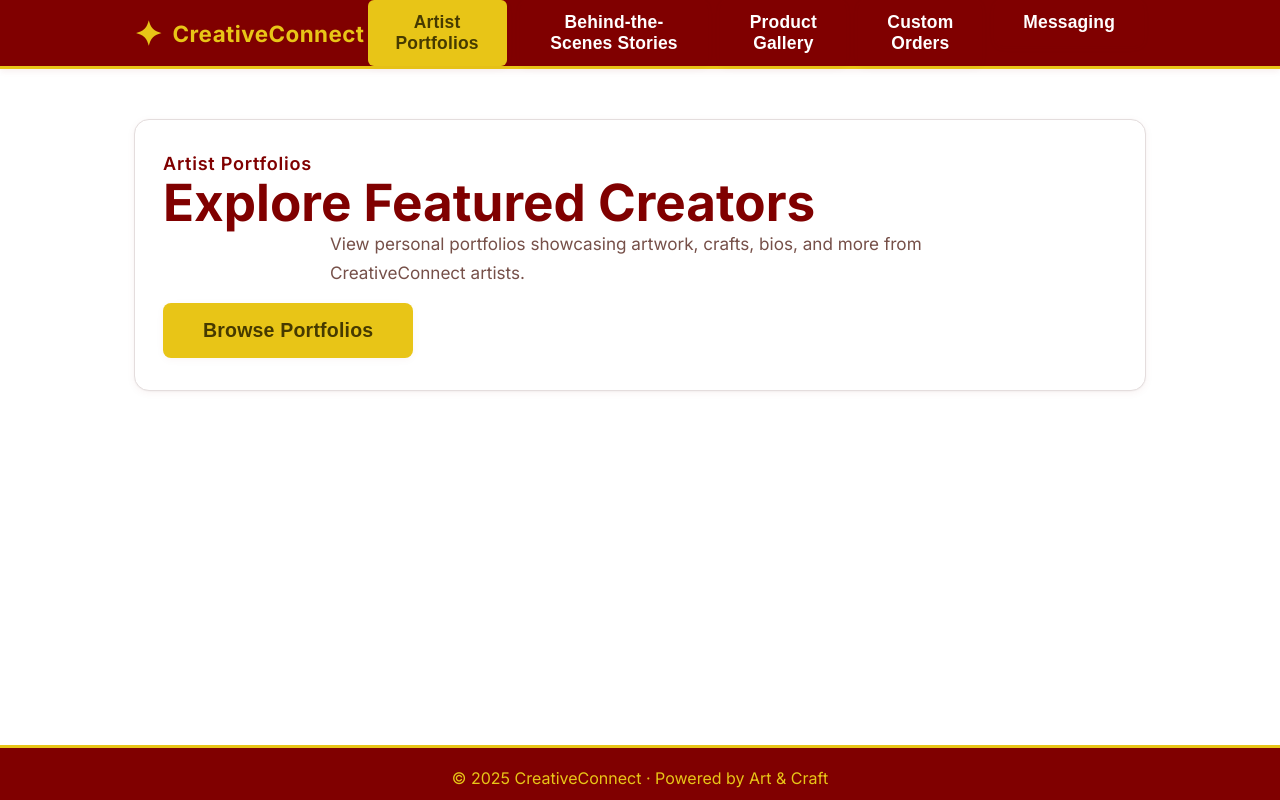
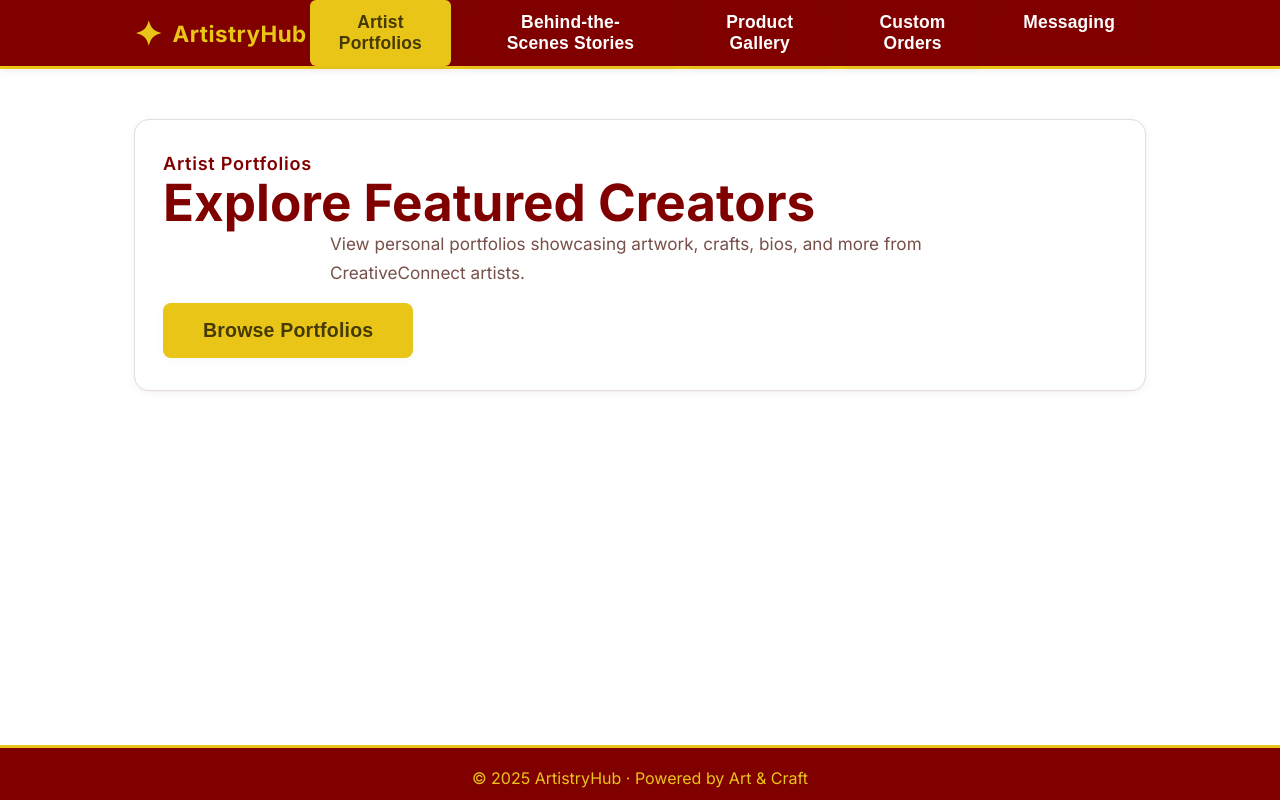
Before and after one commit to Workflow-Manager-admin/creativeconnect-26358-69501df3, a React (Create React App) app in the folder creativeconnect_frontend/: page / in a window 1280 px wide. Built offline with nearby package versions, Linux system fonts and the light colour scheme; the HTML template or start-up script is replaced by a standard one.

Commit message:
Auto-commit: Changes as of 2025-05-30T06:58:57.988467+00:00

```diff
--- a/creativeconnect_frontend/src/App.js
+++ b/creativeconnect_frontend/src/App.js
@@ -98,7 +98,7 @@ function App() {
       <header className="header" style={{ position: 'sticky', top: 0, zIndex: 110 }}>
         <div className="container flex justify-between align-center" style={{ minHeight: 62 }}>
           <div className="logo">
-            <span className="logo-symbol" aria-label="CC Logo">✦</span> CreativeConnect
+            <span className="logo-symbol" aria-label="AH Logo">✦</span> ArtistryHub
           </div>
           <nav>
             <ul className="flex" style={{ listStyle: 'none', gap: 8, margin: 0, padding: 0 }}>
@@ -127,7 +127,7 @@ function App() {
 
       {/* FOOTER */}
       <footer className="footer">
-        &copy; {new Date().getFullYear()} CreativeConnect &middot; Powered by Art & Craft
+        &copy; {new Date().getFullYear()} ArtistryHub &middot; Powered by Art & Craft
       </footer>
     </div>
   );
```
Also changed, not shown: 2 other files (tests, documents, lock files or other folders).
